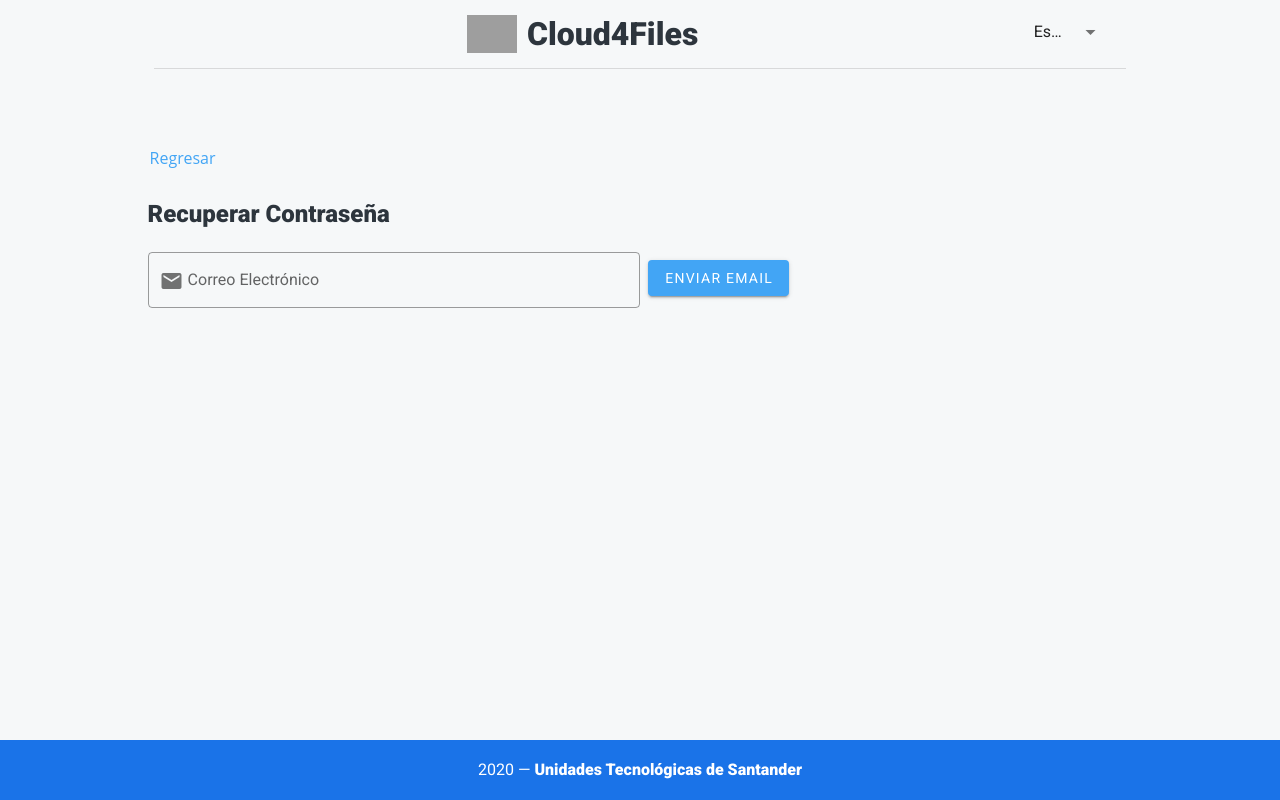
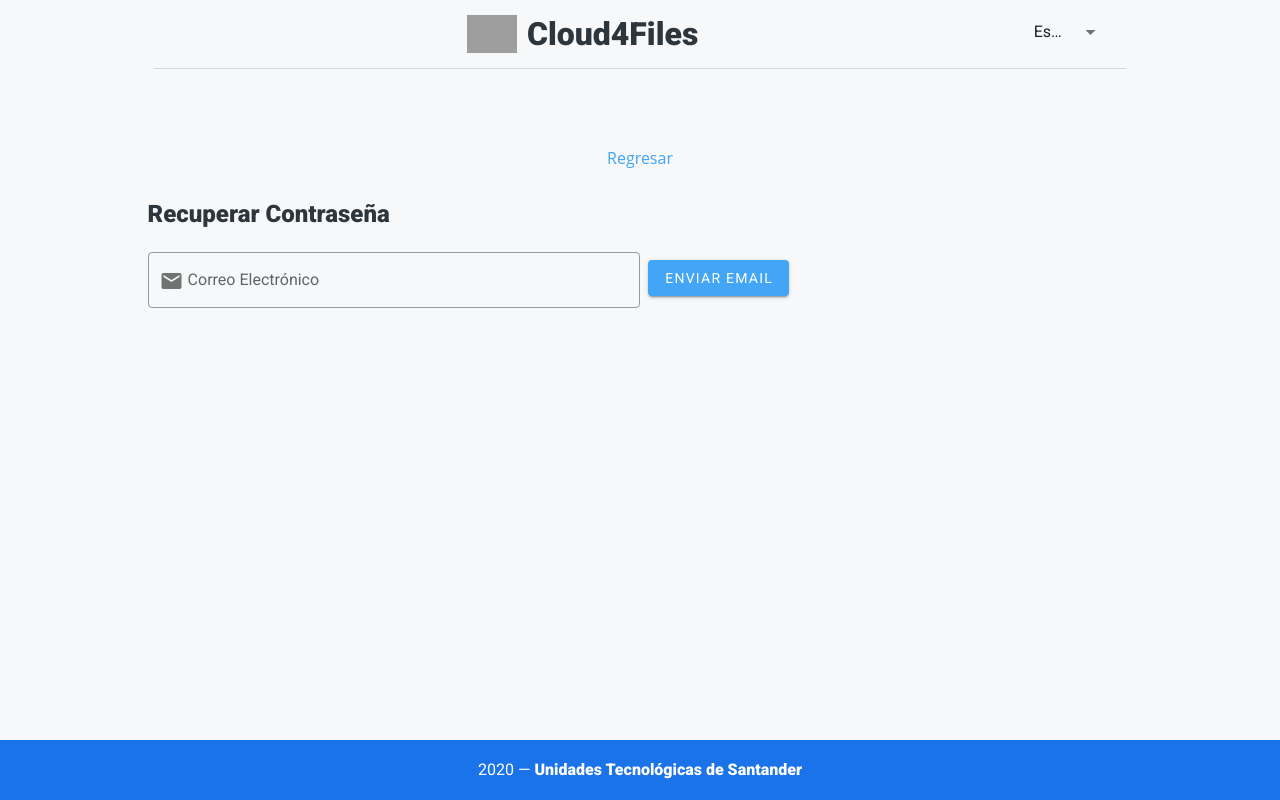
Before and after one commit to cesd0512/CloudFilesVuejs, a Vue app: page /password-reset in a window 1280 px wide. Built offline with nearby package versions, Linux system fonts and the light colour scheme; grey boxes are pictures that could not be loaded; a small style sheet from the web is missing.

Commit message:
minor fix

```diff
--- a/src/App.vue
+++ b/src/App.vue
@@ -94,6 +94,9 @@ export default {
       display: block;
       margin-bottom: 4px;
       padding-top: 15px;
+      display: flex;
+      align-items: center;
+      justify-content: center;
   }
   .main {
     align-self: center;
--- a/src/components/Login.vue
+++ b/src/components/Login.vue
@@ -27,7 +27,7 @@
         ></v-text-field>
 
         <v-row no-gutters>
-          <v-col
+          <!--<v-col
               cols="12"
               sm="12"
               >
@@ -36,7 +36,7 @@
               :label="$t('recovery')"
               required
               ></v-checkbox>
-          </v-col>
+          </v-col>-->
           <Alert :message="message" :color="'pink'" :type="'error'"></Alert>
           <v-col
             cols="12"
@@ -89,6 +89,9 @@ import Alert from '@/components/Alert';
     methods: {
       ...mapActions(["LogIn"]),
       async submit() {
+        if (this.recovery) {
+          console.log(document.cookie);
+        }
         const User = new FormData();
         User.append("username", this.form.username);
         User.append("password", this.form.password);
--- a/src/components/Register.vue
+++ b/src/components/Register.vue
@@ -53,7 +53,6 @@
         ></v-text-field>
 
         <v-row class="d-flex justify-center">
-          <Alert :message="message" :color="'pink'" :type="'error'"></Alert>
           <v-btn
             class="ma-2 rounded-lg"
             color="primary"
@@ -64,6 +63,7 @@
             >
             {{ $t('register')}}
           </v-btn>
+          <Alert :message="message" :color="'pink'" :type="'error'"></Alert>
         </v-row>
     </v-form>
     <Modal
--- a/src/store/auth.js
+++ b/src/store/auth.js
@@ -2,14 +2,14 @@ import axios from "axios";
 
 const state = {
   user: null,
-  color: '#DCE8F0',
+  // color: '#DCE8F0',
   projects: []
 };
 
 const getters = {
   isAuthenticated: (state) => !!state.user,
   stateUser: (state) => state.user,
-  color: (state) => state.color,
+  // color: (state) => state.color,
   projects: (state) => state.projects,
 };
 
@@ -47,7 +47,6 @@ const actions = {
     let result = false;
     let res = await axios.post("account/recovery-password/", object);
     let data = res.data
-    console.log(data);
     if (data.status === 'ok'){
         result = true;
     }
@@ -81,6 +80,7 @@ const mutations = {
 
   logout(state, user) {
     state.user = user;
+    state.projects = [];
   },
   setProjects(state, object){
     state.projects = object;
```
Also changed, not shown: 1 other file (tests, documents, lock files or other folders).
